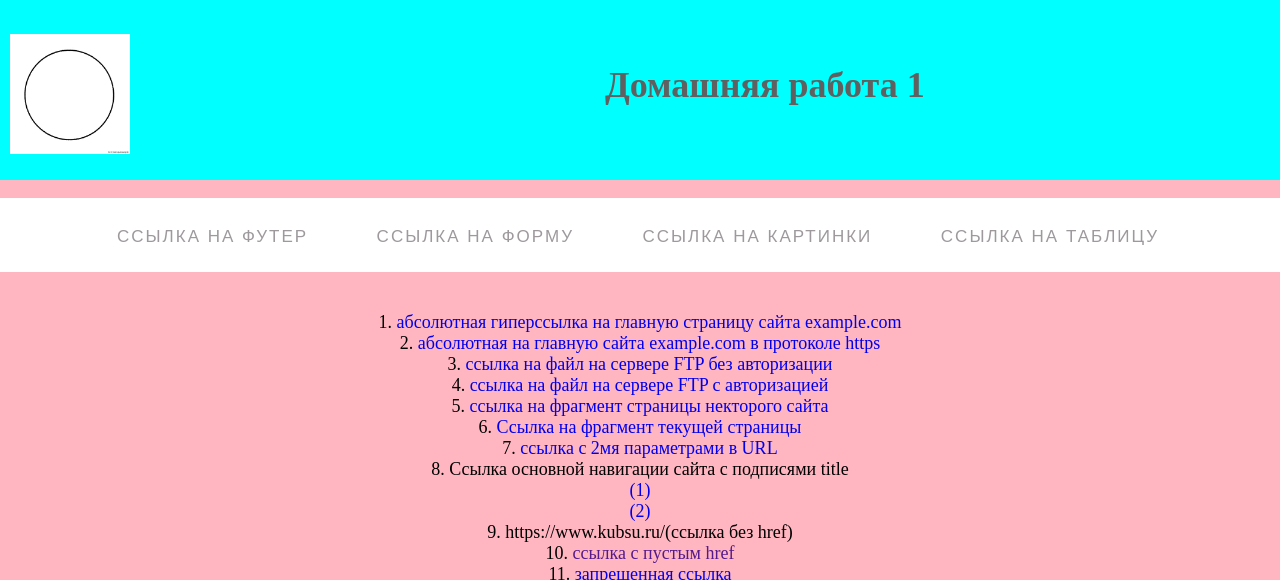
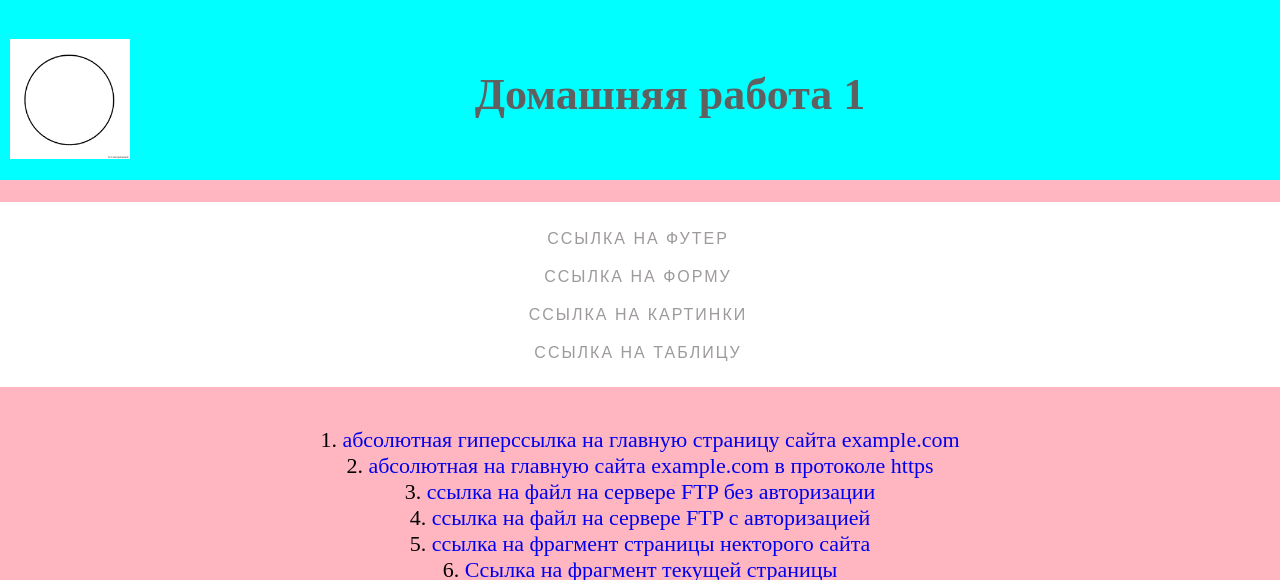
Before and after one commit to okno123/okno123.github.io, a plain HTML site: page 3index.html in a window 1280 px wide. Shown: the top 580 px of the page. Drawn offline with Linux system fonts and the light colour scheme.

Commit message:
Update 3index.html

```diff
--- a/3index.html
+++ b/3index.html
@@ -1,7 +1,7 @@
 <!DOCTYPE html>
 <html lang="ru">
      <head>
-          <link rel="stylesheet" href = "style.css">
+          <link rel="stylesheet" href = "3style.css">
           <meta charset="UTF-8">
           <title>Домашняя работа</title>
      </head>
```
